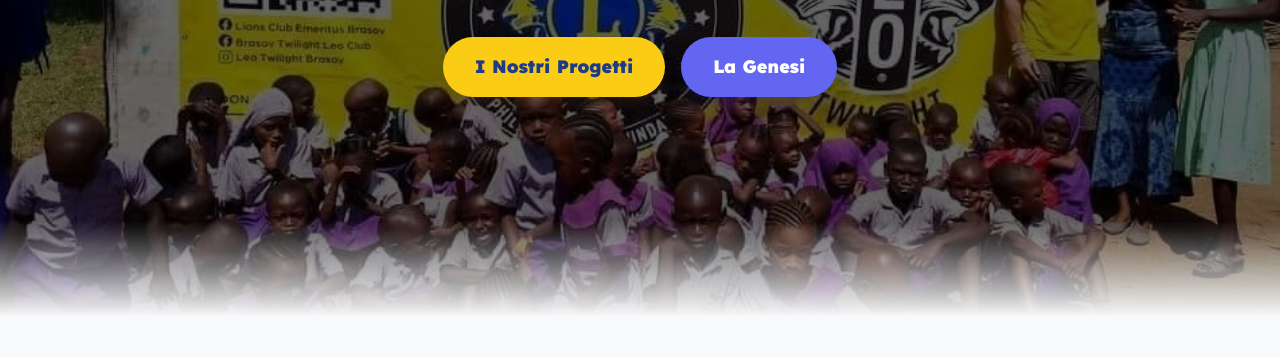
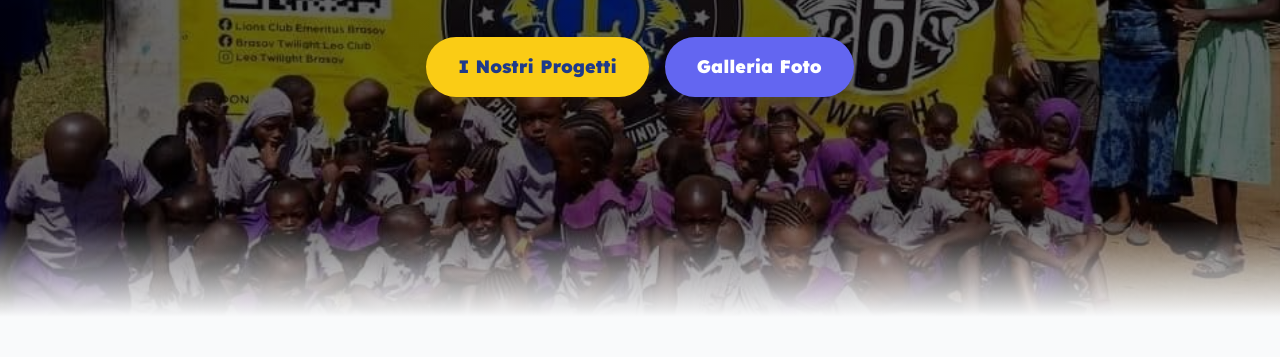
Before and after one commit to bartoliangelo371-spec/emeritusfoundation.org, a plain HTML site: page index.html in a window 1280 px wide. Shown: the part 443-800 px from the top of the page. Drawn offline with nearby package versions, Linux system fonts and the light colour scheme; no server answers.

Commit message:
Galleria Fotografica

```diff
--- a/index.html
+++ b/index.html
@@ -169,7 +169,7 @@
                     data-i18n="hero_btn_projects">I Nostri Progetti</a>
                 <a href="contatti.html#gallery-section"
                     class="bg-emeritus-purple text-white px-8 py-4 rounded-full font-black text-lg hover:bg-indigo-600 transition shadow-lg shadow-indigo-900/20"
-                    data-i18n="hero_btn_history">Galleria Foto</a>
+                    data-i18n="hero_btn_gallery">Galleria Foto</a>
             </div>
         </div>
         <!-- Elemento decorativo inferiore -->
--- a/js/translations.js
+++ b/js/translations.js
@@ -163,6 +163,7 @@ window.translations = {
         "hero_desc": "\"Il segreto del cambiamento è concentrare tutta la tua energia non nel combattere il vecchio, ma nel costruire il nuovo\". Questo è il battito del cuore della Fondazione Lions Emeritus.",
         "hero_btn_projects": "I Nostri Progetti",
         "hero_btn_history": "La Genesi",
+        "hero_btn_gallery": "Galleria Foto",
         "stat_1_num": "2010",
         "stat_1_desc": "Nascita a Brașov",
         "stat_2_num": "124",
@@ -452,6 +453,7 @@ window.translations = {
         "hero_desc": "\"The secret of change is to focus all of your energy not on fighting the old, but on building the new\". This is the heartbeat of the Lions Emeritus Foundation.",
         "hero_btn_projects": "Our Projects",
         "hero_btn_history": "The Genesis",
+        "hero_btn_gallery": "Photo Gallery",
         "stat_1_num": "2010",
         "stat_1_desc": "Born in Brașov",
         "stat_2_num": "124",
@@ -744,6 +746,7 @@ window.translations = {
         "hero_desc": "\"Secretul schimbării este să îți concentrezi toată energia nu pe a lupta cu vechiul, ci pe a construi noul\". Aceasta este inima Fundației Lions Emeritus.",
         "hero_btn_projects": "Proiectele Noastre",
         "hero_btn_history": "Geneza",
+        "hero_btn_gallery": "Galerie Foto",
         "stat_1_num": "2010",
         "stat_1_desc": "Nașterea la Brașov",
         "stat_2_num": "124",
```
